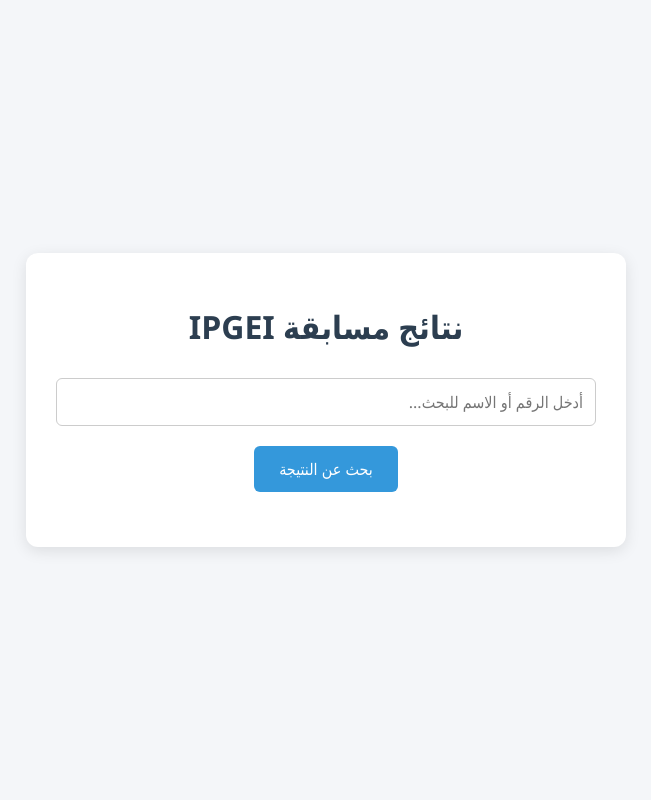
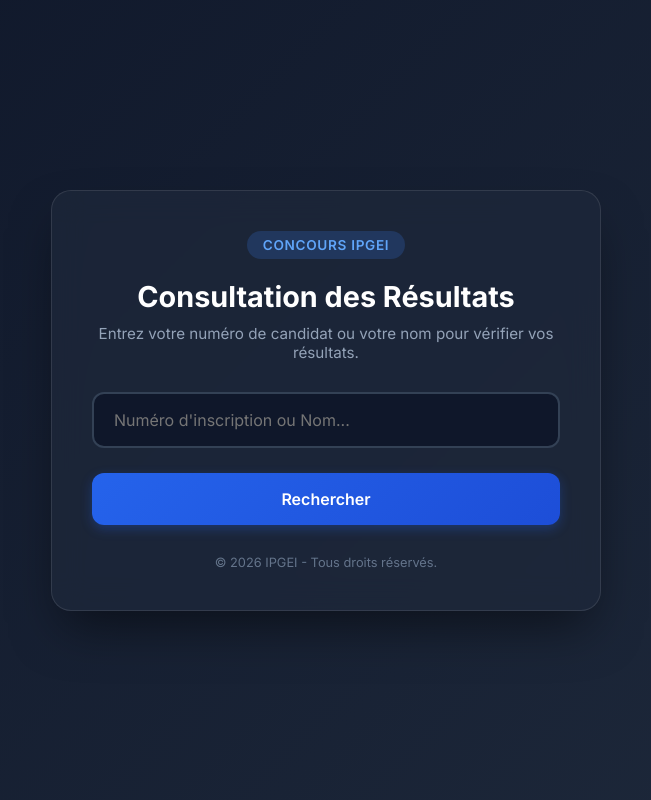
Before and after one commit to 252054-a11y/ipgei-results, a Flask app: page / in a window 1280 px wide. Shown: the whole page, without its empty margins (314-965 px from the left). Run offline with Flask 3, Linux system fonts and the light colour scheme.

Commit message:
Update index.html

```diff
--- a/templates/index.html
+++ b/templates/index.html
@@ -1,79 +1,150 @@
 <!DOCTYPE html>
-<html lang="ar" dir="rtl">
+<html lang="fr">
 <head>
     <meta charset="UTF-8">
     <meta name="viewport" content="width=device-width, initial-scale=1.0">
-    <title>نتائج IPGEI</title>
+    <title>IPGEI - Résultats du Concours</title>
+    <link href="https://fonts.googleapis.com/css2?family=Inter:wght@300;400;600;700&display=swap" rel="stylesheet">
     <style>
         * {
+            margin: 0;
+            padding: 0;
             box-sizing: border-box;
-            font-family: 'Segoe UI', Tahoma, Geneva, Verdana, sans-serif;
+            font-family: 'Inter', sans-serif;
         }
+
         body {
-            background-color: #f4f6f9;
-            margin: 0;
-            padding: 20px;
+            background: linear-gradient(135deg, #0f172a 0%, #1e293b 100%);
+            color: #f8fafc;
+            min-height: 100vh;
             display: flex;
             justify-content: center;
             align-items: center;
-            min-height: 100vh;
+            padding: 20px;
         }
-        .container {
-            background: white;
-            padding: 30px;
-            border-radius: 12px;
-            box-shadow: 0 4px 15px rgba(0,0,0,0.1);
-            max-width: 600px;
+
+        .card {
+            background: rgba(30, 41, 59, 0.7);
+            backdrop-filter: blur(16px);
+            border: 1px solid rgba(255, 255, 255, 0.1);
+            border-radius: 20px;
+            padding: 40px;
             width: 100%;
+            max-width: 550px;
+            box-shadow: 0 25px 50px -12px rgba(0, 0, 0, 0.5);
             text-align: center;
         }
+
+        .badge {
+            background: rgba(59, 130, 246, 0.2);
+            color: #60a5fa;
+            font-size: 0.85rem;
+            font-weight: 600;
+            padding: 6px 16px;
+            border-radius: 9999px;
+            display: inline-block;
+            margin-bottom: 20px;
+            letter-spacing: 0.05em;
+            text-transform: uppercase;
+        }
+
         h1 {
-            color: #2c3e50;
-            margin-bottom: 20px;
+            font-size: 1.8rem;
+            font-weight: 700;
+            margin-bottom: 10px;
+            color: #ffffff;
         }
+
+        p.subtitle {
+            color: #94a3b8;
+            font-size: 0.95rem;
+            margin-bottom: 30px;
+        }
+
+        .search-box {
+            position: relative;
+            margin-bottom: 25px;
+        }
+
         input[type="text"] {
             width: 100%;
-            padding: 12px;
-            margin: 10px 0 20px;
-            border: 1px solid #ccc;
-            border-radius: 6px;
-            font-size: 16px;
+            padding: 16px 20px;
+            background: #0f172a;
+            border: 2px solid #334155;
+            border-radius: 12px;
+            color: #ffffff;
+            font-size: 1rem;
+            outline: none;
+            transition: all 0.3s ease;
         }
+
+        input[type="text"]:focus {
+            border-color: #3b82f6;
+            box-shadow: 0 0 0 4px rgba(59, 130, 246, 0.15);
+        }
+
         button {
-            background-color: #3498db;
+            width: 100%;
+            padding: 16px;
+            background: linear-gradient(135deg, #2563eb 0%, #1d4ed8 100%);
             color: white;
             border: none;
-            padding: 12px 25px;
-            font-size: 16px;
-            border-radius: 6px;
+            border-radius: 12px;
+            font-size: 1rem;
+            font-weight: 600;
             cursor: pointer;
-            transition: 0.3s;
+            transition: transform 0.2s ease, box-shadow 0.2s ease;
+            box-shadow: 0 4px 12px rgba(37, 99, 235, 0.3);
         }
+
         button:hover {
-            background-color: #2980b9;
+            transform: translateY(-2px);
+            box-shadow: 0 6px 20px rgba(37, 99, 235, 0.4);
         }
+
+        button:active {
+            transform: translateY(0);
+        }
+
         .results {
-            margin-top: 25px;
-            text-align: right;
+            margin-top: 30px;
+            text-align: left;
+            background: #0f172a;
+            border-radius: 12px;
+            padding: 20px;
+            border: 1px solid #334155;
+        }
+
+        footer {
+            margin-top: 30px;
+            font-size: 0.8rem;
+            color: #64748b;
         }
     </style>
 </head>
 <body>
 
-    <div class="container">
-        <h1>نتائج مسابقة IPGEI</h1>
+    <div class="card">
+        <span class="badge">Concours IPGEI</span>
+        <h1>Consultation des Résultats</h1>
+        <p class="subtitle">Entrez votre numéro de candidat ou votre nom pour vérifier vos résultats.</p>
 
         <form method="POST" action="/">
-            <input type="text" name="search" placeholder="أدخل الرقم أو الاسم للبحث..." required>
-            <button type="submit">بحث عن النتيجة</button>
+            <div class="search-box">
+                <input type="text" name="search" placeholder="Numéro d'inscription ou Nom..." required autocomplete="off">
+            </div>
+            <button type="submit">Rechercher</button>
         </form>
 
+        {% if result %}
         <div class="results">
-            {% if result %}
-                <h3>نتيجة البحث:</h3>
-                <div>{{ result | safe }}</div>
-            {% endif %}
+            {{ result | safe }}
         </div>
+        {% endif %}
+
+        <footer>
+            &copy; 2026 IPGEI - Tous droits réservés.
+        </footer>
     </div>
 
 </body>
```
